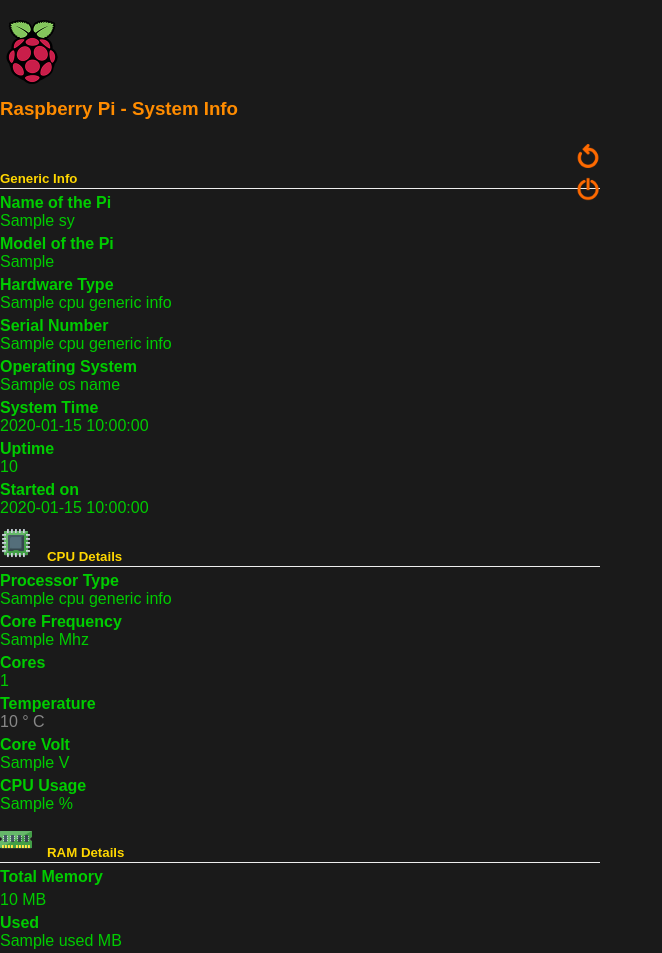
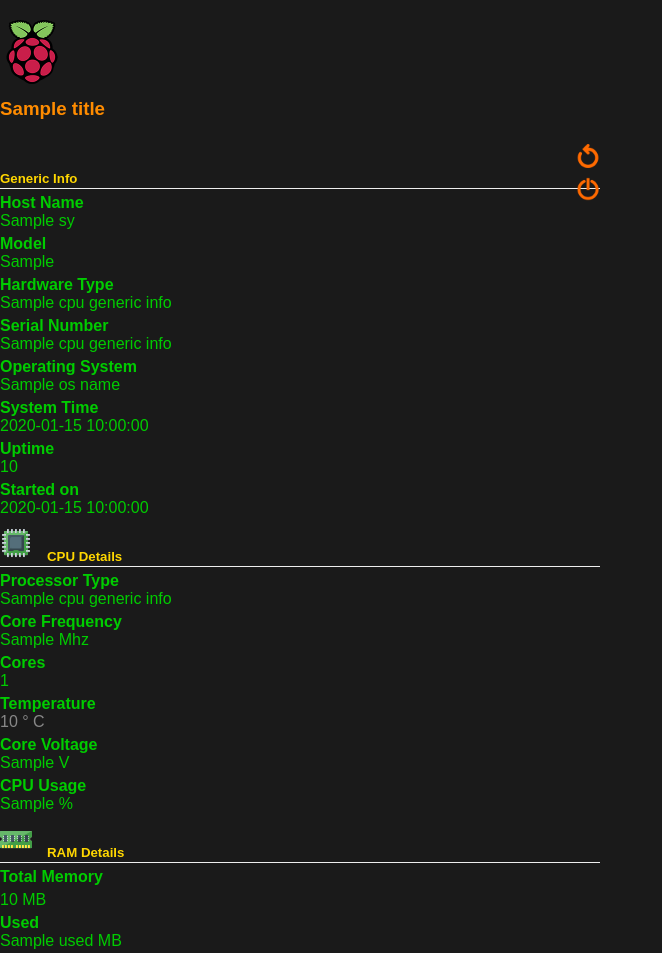
Before and after one commit to Nkeramov/rpi_system_info, a Python web app: template templates/index.html in a window 1280 px wide. Shown: the top 953 px of the page, without its empty margins (0-662 px from the left). Run offline with Jinja, Linux system fonts and the light colour scheme; the template is opened without the code that fills it: most values are stand-ins (such as "Sample title", 1, 10 or a date in 2020).

Commit message:
some refactoring changes

```diff
--- a/main.py
+++ b/main.py
@@ -87,7 +87,7 @@ def index():
     except Exception as ex:
         print(ex)
     finally:
-        return render_template("index.html", title='Raspberry Pi - System Monitor',
+        return render_template("index.html", title='Raspberry Pi System Info',
                                 sys_data = sys_data,
                                 pi_model = pi_model,
                                 ip_address = ip_address,
--- a/templates/index.html
+++ b/templates/index.html
@@ -24,7 +24,7 @@
                  <img src="static/images/logo.png" style="width:64px">
              </div>
              <div class="nine columns">
-                 <h3 style="margin-top:10px;color:#FF8C00">Raspberry Pi - System Info</h3>
+                 <h3 style="margin-top:10px;color:#FF8C00">{{title}}</h3>
              </div>
              <div style="float:right">
                     <div>
@@ -46,7 +46,7 @@
          </div>
          <div class="row g-row">
              <div class="three columns g-head">
-                 Name of the Pi
+                 Host Name
              </div>
              <div class="nine columns">
                  {{sys_data.machine_name}}
@@ -54,7 +54,7 @@
          </div>
          <div class="row g-row">
              <div class="three columns g-head">
-                 Model of the Pi
+                 Model
              </div>
              <div class="nine columns">
                  {{pi_model}}
@@ -150,7 +150,7 @@
          </div>
          <div class="row g-row">
              <div class="three columns g-head">
-                 Core Volt
+                 Core Voltage
              </div>
              <div class="nine columns">
                  {{cpu_core_volt}} V
@@ -158,7 +158,7 @@
          </div>
          <div class="row g-row">
              <div class="three columns g-head">
-                 CPU  Usage
+                 CPU Usage
              </div>
              <div class="nine columns">
                  {{cpu_usage_info['in_use']}} %
```
Also changed, not shown: README.md.
